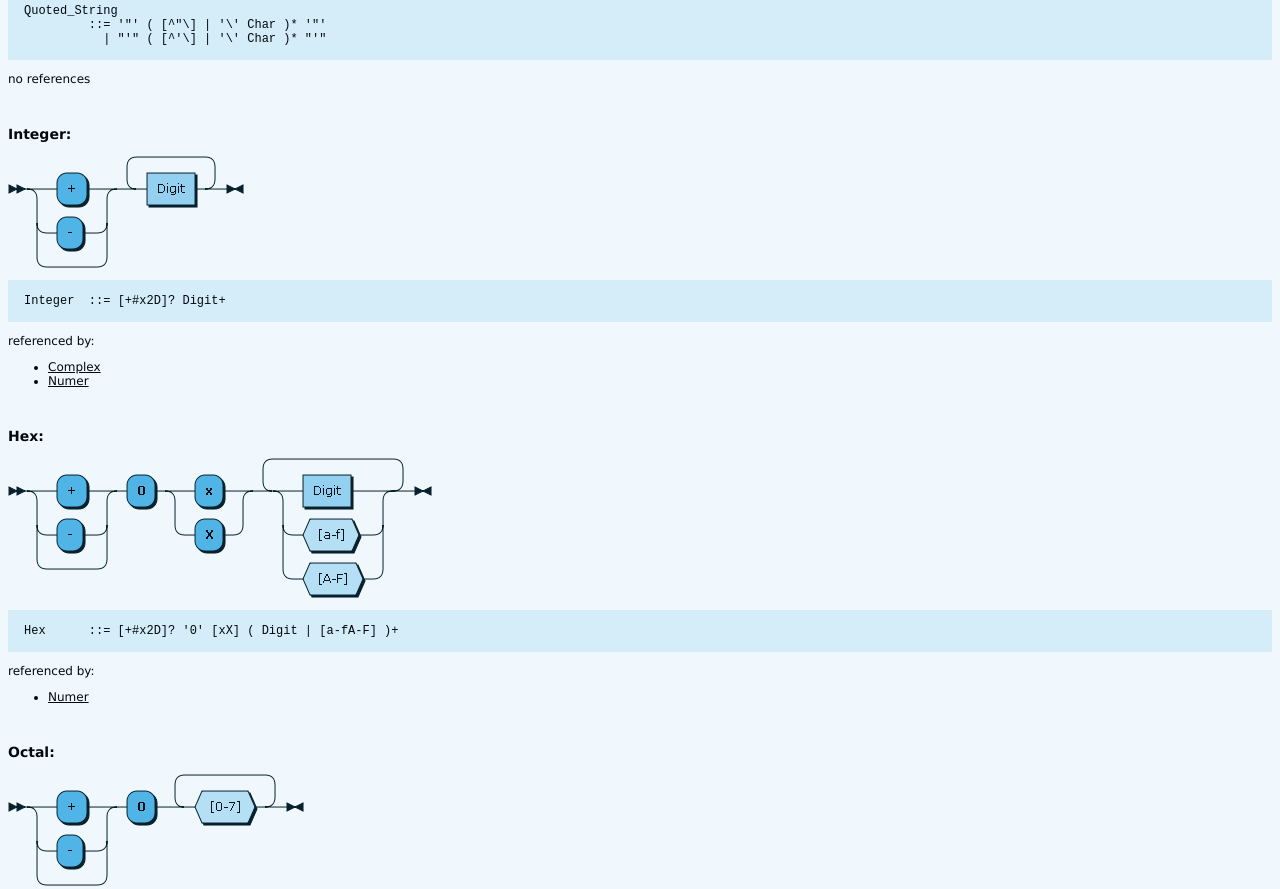
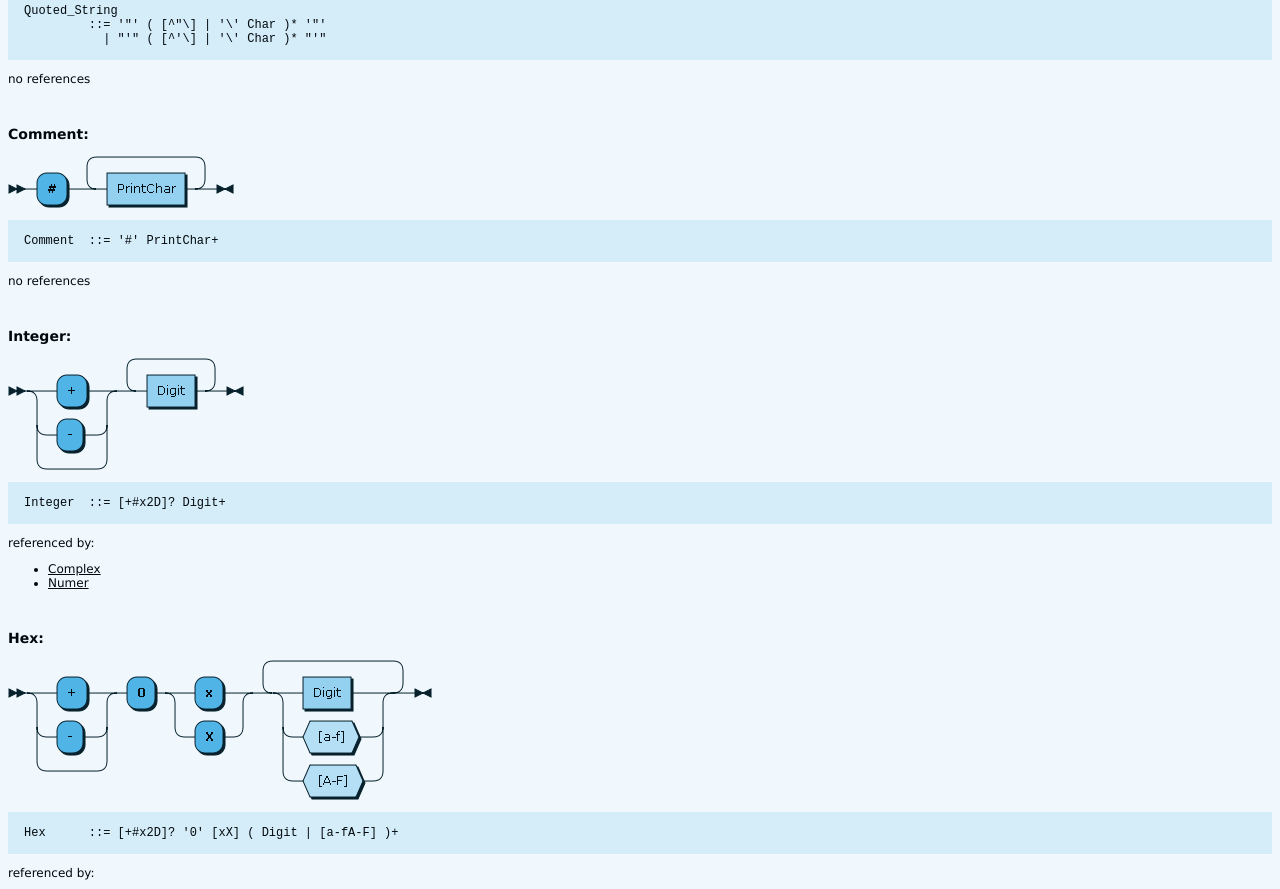
Before and after one commit to jordanorelli/moon, a plain HTML site: page grammar/index.html in a window 1280 px wide. Shown: the part 1460-2349 px from the top of the page. Drawn offline with Linux system fonts and the light colour scheme.

Commit message:
add comment diagram

```diff
--- a/grammar/index.html
+++ b/grammar/index.html
@@ -253,6 +253,16 @@
          <div class="ebnf"><pre><a href="#Quoted_String" title="Quoted_String" shape="rect">Quoted_String</a>
          ::= '"' ( [^"\] | '\' <a href="#Char" title="Char" shape="rect">Char</a> )* '"'
            | "'" ( [^'\] | '\' <a href="#Char" title="Char" shape="rect">Char</a> )* "'"</pre></div>
+
+      </p>
+
+      <p>no references</p><br><p style="font-size: 14px; font-weight:bold"><a name="Comment">Comment:</a></p>
+      <img border="0" src="diagram/Comment.png" height="52" width="226" usemap="#Comment.map"><map name="Comment.map">
+         <area shape="rect" coords="99,17,177,49" href="#PrintChar" title="PrintChar"></map>
+
+      <p>
+
+         <div class="ebnf"><pre><a href="#Comment" title="Comment" shape="rect">Comment</a>  ::= '#' <a href="#PrintChar" title="PrintChar" shape="rect">PrintChar</a>+</pre></div>
 
       </p>
 
@@ -619,6 +629,8 @@
 
          <ul>
 
+            <li><a href="#Comment" title="Comment">Comment</a></li>
+
             <li><a href="#GraphicChar" title="GraphicChar">GraphicChar</a></li>
 
             <li><a href="#Identifier" title="Identifier">Identifier</a></li>
```
Also changed, not shown: grammar/diagram/Comment.png (added), 1 other file.
